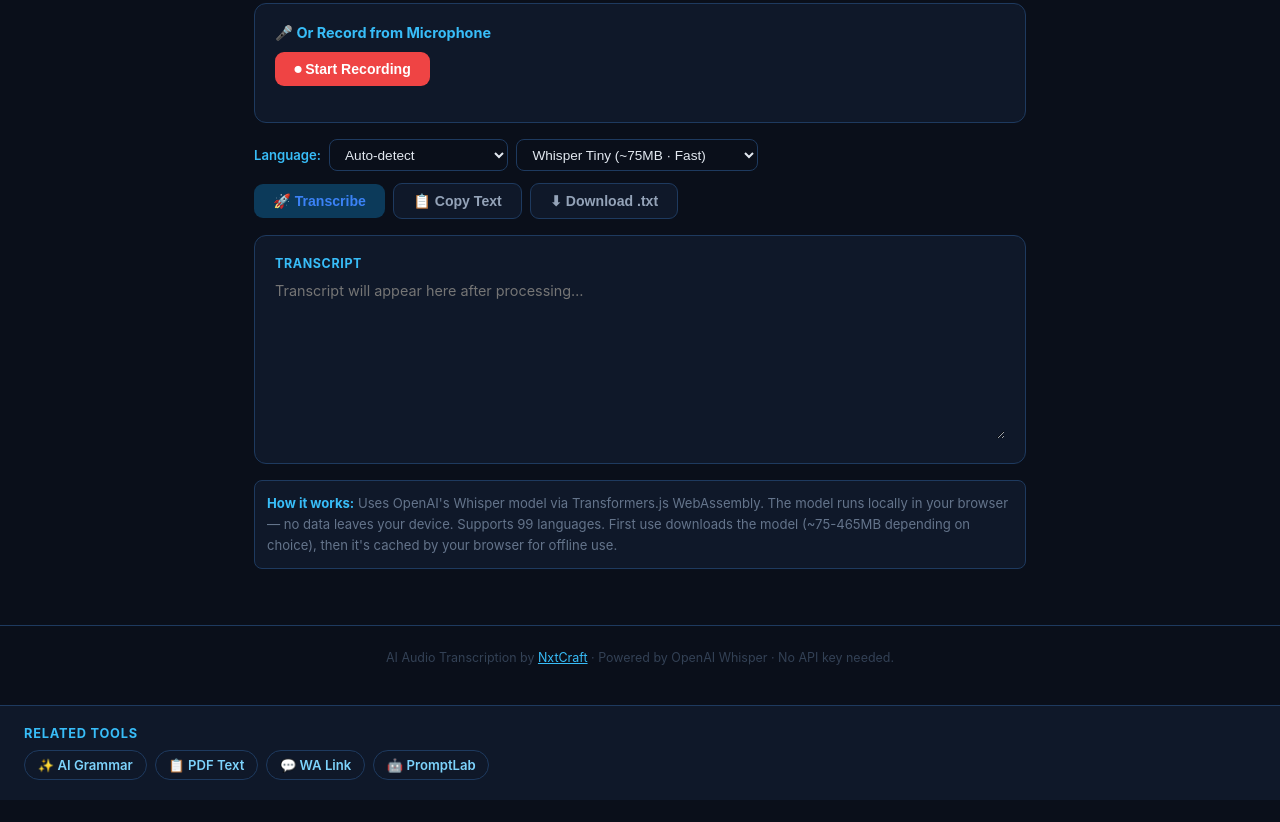
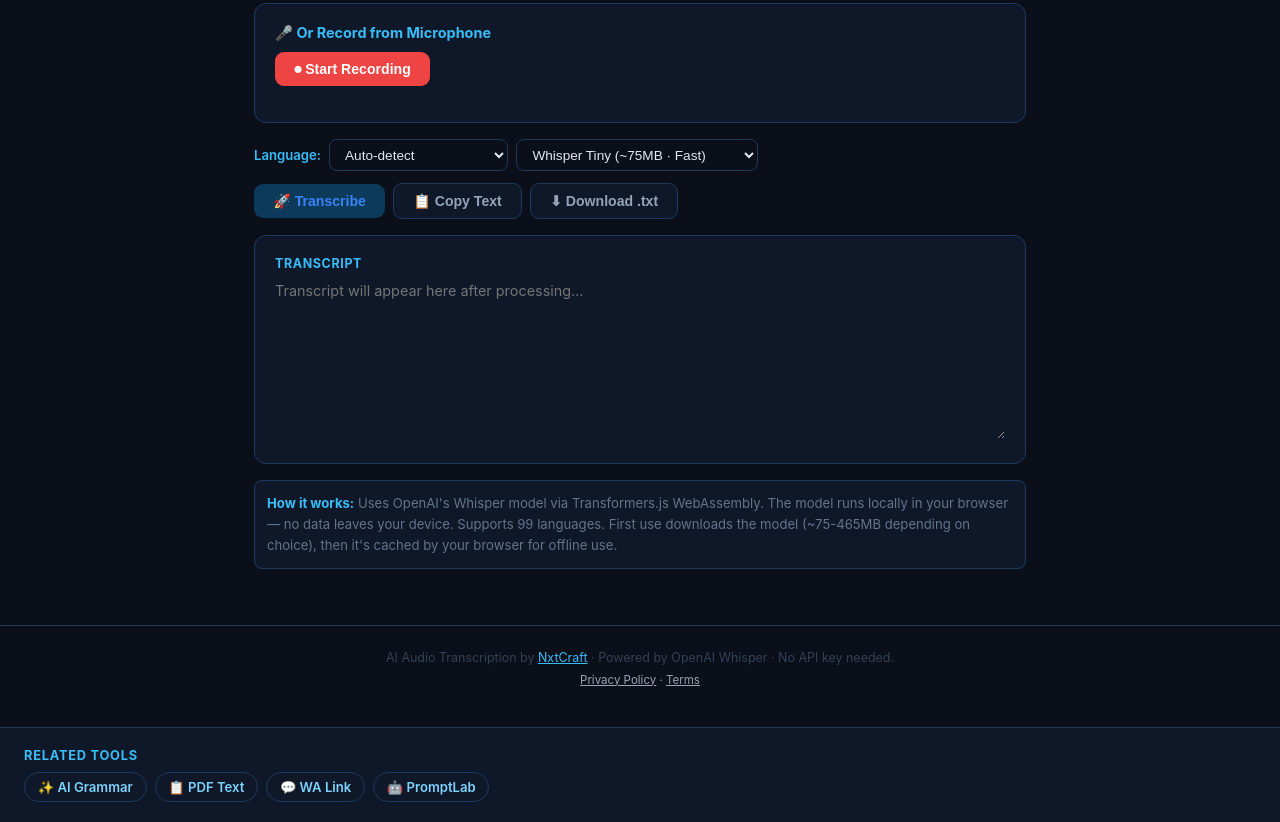
Before and after one commit to nxtcraft/ai-transcribe, a plain HTML site: page index.html in a window 1280 px wide. Shown: the part 432-1254 px from the top of the page. Before the commit the page ends 1232 px from the top, so only its background shows below. Drawn offline with Linux system fonts and the light colour scheme.

Commit message:
legal: add Privacy Policy + Terms footer links
Co-Authored-By: Claude Sonnet 4.6 <noreply@anthropic.com>

```diff
--- a/index.html
+++ b/index.html
@@ -140,7 +140,8 @@ footer{text-align:center;padding:1.5rem;color:#334155;font-size:.78rem;margin-to
     <strong style="color:#38bdf8">How it works:</strong> Uses OpenAI's Whisper model via Transformers.js WebAssembly. The model runs locally in your browser — no data leaves your device. Supports 99 languages. First use downloads the model (~75-465MB depending on choice), then it's cached by your browser for offline use.
   </div>
 </main>
-<footer><p>AI Audio Transcription by <a href="https://nxtcraft.github.io/" style="color:#38bdf8">NxtCraft</a> · Powered by OpenAI Whisper · No API key needed.</p></footer>
+<footer><p>AI Audio Transcription by <a href="https://nxtcraft.github.io/" style="color:#38bdf8">NxtCraft</a> · Powered by OpenAI Whisper · No API key needed.</p><p style="font-size:.72rem;color:#9ca3af;margin-top:.5rem"><a href="https://nxtcraft.github.io/privacy/" style="color:#9ca3af">Privacy Policy</a> · <a href="https://nxtcraft.github.io/terms/" style="color:#9ca3af">Terms</a></p>
+</footer>
 
 <script type="module">
 import { pipeline, env } from 'https://cdn.jsdelivr.net/npm/@xenova/transformers@2.17.2/dist/transformers.min.js';
```
